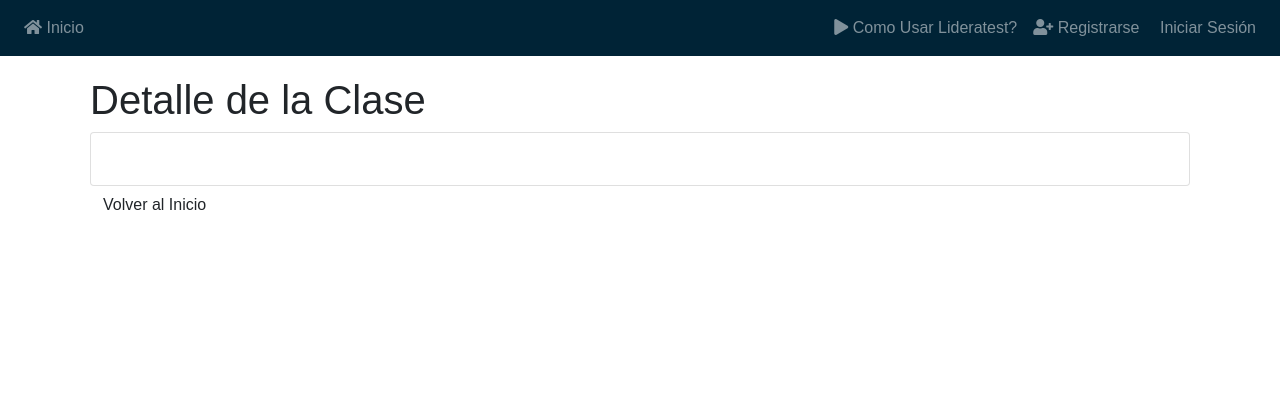
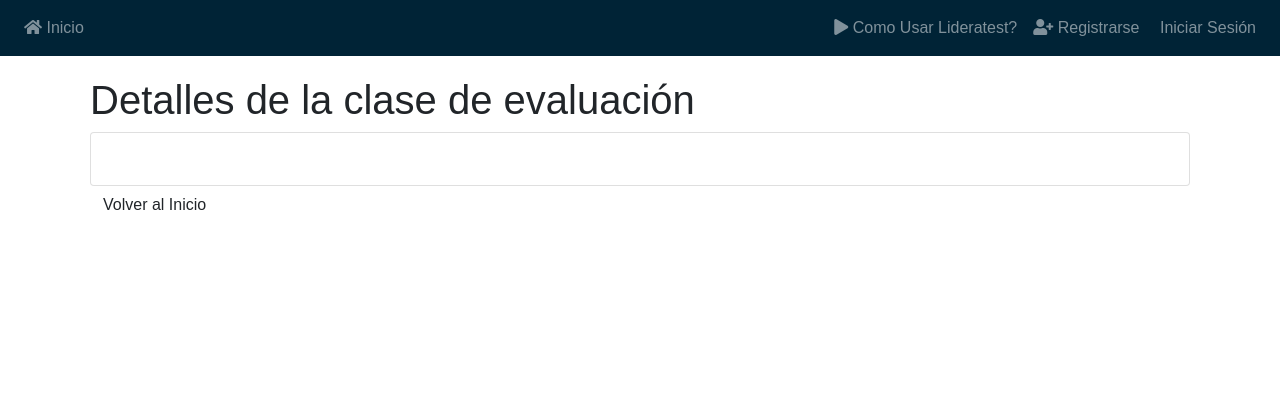
Before and after one commit to marcbaz123/Lideratest, a Django app: template lideratest/templates/detalle_clase.html in a window 1280 px wide. Shown: the top 420 px of the page. Run offline with Django 4.2, Linux system fonts and the light colour scheme; the template is opened without the code that fills it, so the values that code supplies are empty; some libraries are stand-ins or nearby versions.

Commit message:
Update detalle_clase.html

```diff
--- a/lideratest/templates/detalle_clase.html
+++ b/lideratest/templates/detalle_clase.html
@@ -11,7 +11,7 @@
 </head>
 <body>
     <header>
-        <h1>Detalle de la Clase</h1>
+        <h1>Detalles de la clase de evaluación </h1>
     </header>
 
     <main>
```
